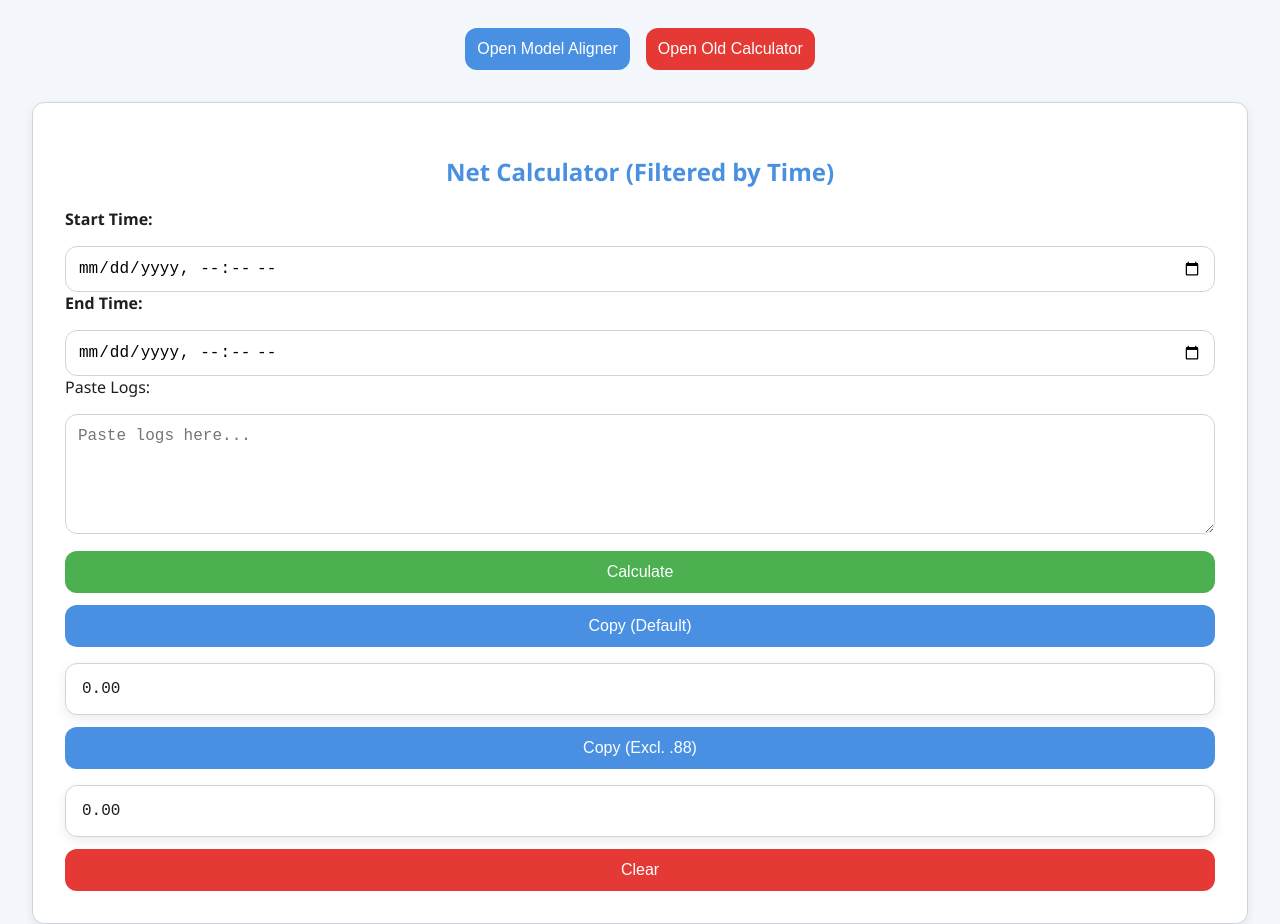
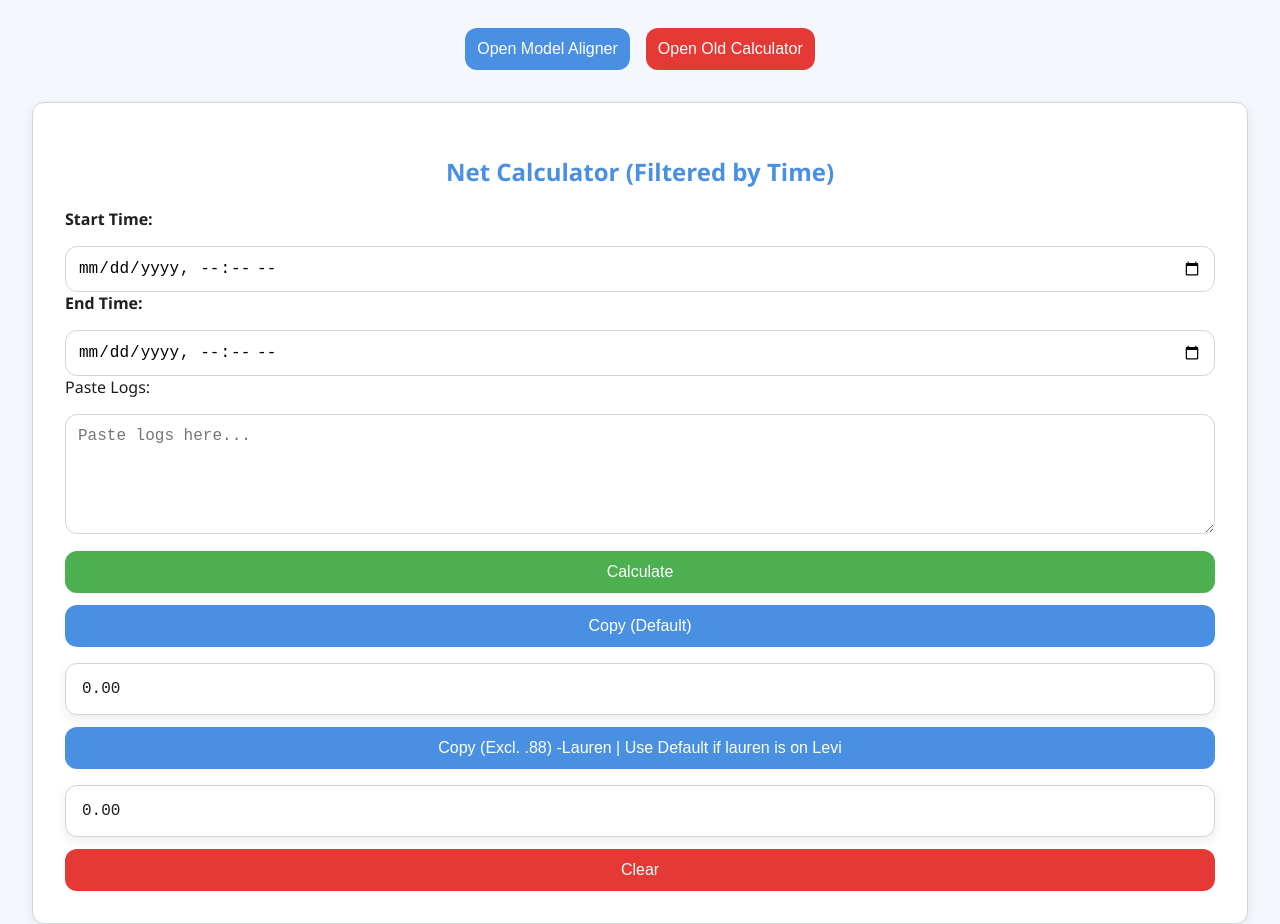
Before and after one commit to Popepope22/calculator-admin, a plain HTML site: page index.html in a window 1280 px wide. Shown: the part 118-1042 px from the top of the page. Drawn offline with Linux system fonts and the light colour scheme.

Commit message:
Update index.html

```diff
--- a/index.html
+++ b/index.html
@@ -102,7 +102,7 @@
     <div id="timeFilteredResult" class="output-box">0.00</div>
 
     <!-- Second box (stricter: excludes .99 under 100 and ALL .88) -->
-    <button class="btn btn-blue" onclick="copyToClipboard('timeFilteredResultNo88')">Copy (Excl. .88)</button>
+    <button class="btn btn-blue" onclick="copyToClipboard('timeFilteredResultNo88')">Copy (Excl. .88) -Lauren | Use Default if lauren is on Levi</button>
     <div id="timeFilteredResultNo88" class="output-box">0.00</div>
 
     <button class="btn btn-red" onclick="clearLogOnly()">Clear</button>
```
